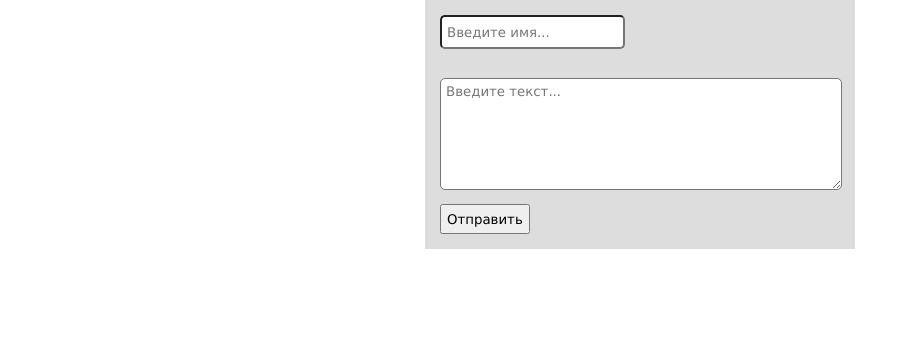
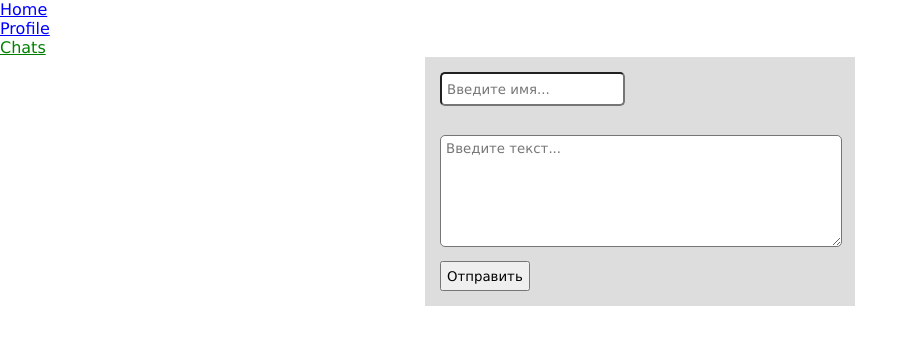
Before and after one commit to AleksandrPuchkov/gb-react, a React app: page /chats in a window 1280 px wide. Shown: the top 344 px of the page, without its empty margins (0-918 px from the left). Built offline with nearby package versions, Linux system fonts and the light colour scheme.

Commit message:
header + routes

```diff
--- a/package.json
+++ b/package.json
@@ -11,6 +11,7 @@
     "gh-pages": "^3.2.3",
     "react": "^18.0.0",
     "react-dom": "^18.0.0",
+    "react-router-dom": "^6.3.0",
     "url-loader": "^4.1.1"
   },
   "scripts": {
--- a/src/App.tsx
+++ b/src/App.tsx
@@ -1,7 +1,25 @@
 import React, { FC } from 'react';
-import { Form } from './components/Form/Form';
+import { BrowserRouter, Routes, Route } from 'react-router-dom'
+import { Home } from './pages/Home'
+import { Profile } from './pages/Profile'
+import { Header } from './components/Header/Header';
 import './App.css';
+import { Chats } from './pages/Chats';
 
 export const App: FC = () => {
-  return <Form />;
+  return <BrowserRouter>
+    <Routes>
+      <Route path="/" element={<Header />}>
+        <Route index element={<Home />} />
+        <Route path="profile" element={<Profile />} />
+
+
+        <Route path="chats">
+          <Route index element={<Chats />} />
+        </Route>
+
+      </Route>
+      <Route path="*" element={<h2>404</h2>} />
+    </Routes>
+  </BrowserRouter >
 };
--- /dev/null
+++ b/src/components/Header/Header.tsx
@@ -0,0 +1,36 @@
+import React, { FC } from 'react'
+import { Outlet, Link, NavLink } from 'react-router-dom'
+
+const navigate = [
+    {
+        id: 1,
+        to: '/',
+        name: 'Home'
+    },
+    {
+        id: 2,
+        to: '/profile',
+        name: 'Profile'
+    },
+    {
+        id: 3,
+        to: '/chats',
+        name: 'Chats'
+    },
+]
+
+export const Header: FC = () => {
+    return <>
+        <header>
+            <ul>
+                {navigate.map((link) => (
+                    <li key={link.id}><NavLink to={link.to} style={({ isActive }) => ({ color: isActive ? 'green' : 'blue' })}
+                    >{link.name}</NavLink><br /></li>
+                ))}
+            </ul>
+            <main>
+                <Outlet />
+            </main>
+        </header>
+    </>
+}
--- /dev/null
+++ b/src/pages/Chats.css
@@ -0,0 +1,19 @@
+form {
+    background-color: #DDD;
+    padding         : 15px;
+    margin          : 0 auto;
+    width           : 400px;
+}
+
+.inputusername, .inputmessage {
+    padding: 5px;
+    height: 20px;
+    border-radius: 5px;
+    margin-bottom: 10px;
+}
+
+.inputmessage {
+    width: 390px;
+    height: 100px;
+
+}
--- /dev/null
+++ b/src/pages/Chats.tsx
@@ -0,0 +1,69 @@
+import React, { FC, useState, useEffect } from 'react';
+import { nanoid } from 'nanoid'
+import { MessageList } from '../components/MessageList/MessageList';
+import { Button } from '../components/Button/Button';
+import './Chats.css';
+
+interface Message {
+    id: string,
+    username: string,
+    message: string
+}
+
+export const Chats: FC = () => {
+
+    const [message, setValue] = useState('');
+    const [username, setUsername] = useState('');
+    const [messages, setMessages] = useState<Message[]>([]);
+    const [disabled, setDisabled] = useState(false);
+
+    const handleSubmitForm = (e: React.FormEvent<HTMLFormElement>) => {
+        e.preventDefault();
+        setMessages([...messages, { id: nanoid(), username: username, message: message }]);
+        setValue('');
+    }
+
+    useEffect(() => {
+        if (
+            messages.length &&
+            messages[messages.length - 1].username != 'Chatbot'
+        ) {
+            setDisabled(!disabled);
+            const botTimeout = setTimeout(() => {
+                setMessages([
+                    ...messages,
+                    { id: nanoid(), username: 'Chatbot', message: 'Hello from Chatbot!' },
+                ]);
+            }, 1500);
+
+            return () => {
+                clearTimeout(botTimeout);
+            };
+        }
+        if (disabled) setDisabled(!disabled);
+    }, [messages]);
+
+    return (
+        <form onSubmit={handleSubmitForm}>
+            <MessageList messages={messages} />
+            <input
+                className="inputusername"
+                data-testid="inputusername"
+                placeholder="Введите имя..."
+                type="text"
+                value={username}
+                onChange={(e) => setUsername(e.target.value)}
+            />
+            <br />
+            <br />
+            <textarea
+                className="inputmessage"
+                placeholder="Введите текст..."
+                value={message}
+                onChange={(e) => setValue(e.target.value)}
+            />
+            <br />
+            <Button disabled={disabled} />
+        </form>
+    );
+}
--- /dev/null
+++ b/src/pages/Home.tsx
@@ -0,0 +1,3 @@
+import React, { FC } from 'react'
+
+export const Home: FC = () => <h2>Home</h2>
--- /dev/null
+++ b/src/pages/Profile.tsx
@@ -0,0 +1,3 @@
+import React, { FC } from 'react'
+
+export const Profile: FC = () => <h2>Profile</h2>
--- a/webpack.config.js
+++ b/webpack.config.js
@@ -10,7 +10,18 @@ module.exports = {
     resolve: {
         extensions: ['.jsx', '.js', '.tsx', '.ts']
     },
-    devtool: 'eval-source-map',
+    devtool:
+        process.env.NODE_ENV === 'production'
+            ? 'hidden-source-map'
+            : 'eval-source-map',
+    devServer: {
+        compress: true,
+        port: 8000,
+        client: {
+            logging: 'info',
+        },
+        historyApiFallback: true,
+    },
     module: {
         rules: [
             {
```
Also changed, not shown: 1 other file (tests, documents, lock files or other folders).
